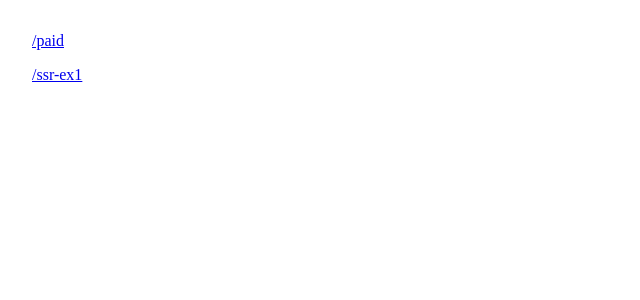
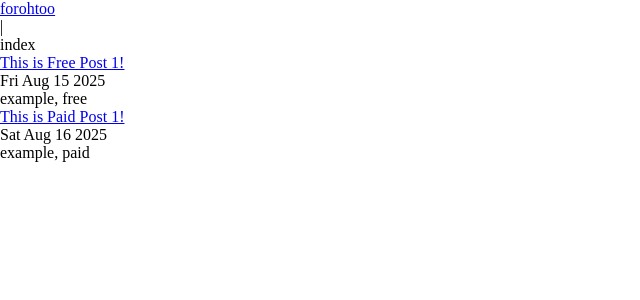
Before and after one commit to rybla/forohtoo, a Next.js app: page / in a window 1280 px wide. Shown: the top 300 px of the page, without its empty margins (0-640 px from the left). Built offline with nearby package versions, Linux system fonts and the light colour scheme.

Commit message:
header and refactored stuff

```diff
--- a/input/free/post/FreePost1.md
+++ b/input/free/post/FreePost1.md
@@ -1,6 +1,6 @@
 ---
 title: This is Free Post 1!
-publishedDate: August 16, 2025
+publishedDate: August 15, 2025
 tags:
     - example
     - free
--- a/src/app/page.tsx
+++ b/src/app/page.tsx
@@ -1,13 +1,38 @@
-"use client";
+"use server";
 
+import { readPosts } from "@/post";
+import styles from "./page.module.css";
+import Header from "@/component/Header";
 import Link from "next/link";
-import styles from "./page.module.css";
 
-export default function Home() {
+export default async function Home() {
+    const freePosts = await readPosts(false);
+    const paidPosts = await readPosts(true);
+    const posts = [...freePosts, ...paidPosts];
+    posts.sort((x, y) => x.publishedDate.getTime() - y.publishedDate.getTime());
+
     return (
-        <div className={styles.page}>
-            <Link href="/paid">/paid</Link>
-            <Link href="/ssr-ex1">/ssr-ex1</Link>
+        <div className={styles.Page}>
+            <Header subtitle="index" />
+            <div className={styles.posts}>
+                {posts.map((post) => (
+                    <div className={styles.PostPreview} key={post.id}>
+                        <div className={styles.title}>
+                            <Link
+                                href={`/${post.paid ? "paid" : "free"}/post/${post.id}`}
+                            >
+                                {post.title}
+                            </Link>
+                        </div>
+                        <div className={styles.publishedDate}>
+                            {post.publishedDate.toDateString()}
+                        </div>
+                        <div className={styles.tags}>
+                            {post.tags.join(", ")}
+                        </div>
+                    </div>
+                ))}
+            </div>
         </div>
     );
 }
--- /dev/null
+++ b/src/component/Header.tsx
@@ -0,0 +1,15 @@
+import { appName } from "@/constant";
+import Link from "next/link";
+import styles from "./Header.module.css";
+
+export default function Header(props: { subtitle: string }) {
+    return (
+        <div className={styles.Header}>
+            <div className={styles.title}>
+                <Link href="/">{appName}</Link>
+            </div>
+            <div className={styles.separator}>{"|"}</div>
+            <div className={styles.subtitle}>{props.subtitle}</div>
+        </div>
+    );
+}
--- a/src/component/Post.tsx
+++ b/src/component/Post.tsx
@@ -6,14 +6,14 @@ import * as fs from "fs/promises";
 import { parsePost } from "@/post";
 import Markdown from "react-markdown";
 
-export default async function Post(props: { postId: string }) {
+export default async function Post(props: { paid: boolean; id: string }) {
     const post = await do_(async () => {
         try {
             const postText = await fs.readFile(
-                `input/free/post/${props.postId}.md`,
+                `input/${props.paid ? "paid" : "free"}/post/${props.id}.md`,
                 "utf8",
             );
-            return parsePost(postText);
+            return parsePost(props.paid, props.id, postText);
         } catch (e) {
             return null;
         }
--- a/src/constant.ts
+++ b/src/constant.ts
@@ -1,2 +1,3 @@
+export const appName = "forohtoo"
 export const publicFacilitatorUrl = "https://x402.org/facilitator";
 export const network = "base-sepolia";
--- a/src/ontology.ts
+++ b/src/ontology.ts
@@ -1,4 +1,9 @@
 export type Post = {
+    paid: boolean;
+    /**
+     * The unique id of the post.
+     */
+    id: string;
     /**
      * Title of the post
      */
--- a/src/post.ts
+++ b/src/post.ts
@@ -1,12 +1,45 @@
 import matter from "gray-matter";
 import { Post } from "./ontology";
+import * as fs from "fs/promises";
+import path from "path";
+
+export async function readPosts(paid: boolean): Promise<Post[]> {
+    const postIds = await fs.readdir(`input/${paid ? "paid" : "free"}/post`, {
+        recursive: false,
+        encoding: "utf8",
+    });
+    return (
+        await Promise.all(
+            postIds.map((filename) => {
+                if (!filename.endsWith(".md")) return null;
+                const id = path.basename(filename, ".md");
+                return readPost(paid, id);
+            }),
+        )
+    ).filter((x) => x !== null);
+}
+
+export async function readPost(
+    paid: boolean,
+    id: string,
+): Promise<Post | null> {
+    try {
+        const postText = await fs.readFile(
+            `input/${paid ? "paid" : "free"}/post/${id}.md`,
+            "utf8",
+        );
+        return parsePost(paid, id, postText);
+    } catch (e) {
+        return null;
+    }
+}
 
 /**
  * Parses the raw string from reading the markdown file of a post into {@link Post} form.
  *
  * @param s The raw string from reading the markdown file of the post. The post will include frontmatter in between fences that specifies the post's title, published date, etc. in YAML format.
  */
-export function parsePost(s: string): Post | null {
+export function parsePost(paid: boolean, id: string, s: string): Post | null {
     try {
         const { data, content } = matter(s);
 
@@ -25,6 +58,8 @@ export function parsePost(s: string): Post | null {
         }
 
         const post: Post = {
+            paid,
+            id,
             title: data.title,
             publishedDate,
             tags: data.tags.filter(
```
Also changed, not shown: src/app/free/post/[postId]/page.tsx (+4 -16 lines), src/app/paid/post/[postId]/page.tsx (+8 -15 lines), src/component/Header.module.css (added).
